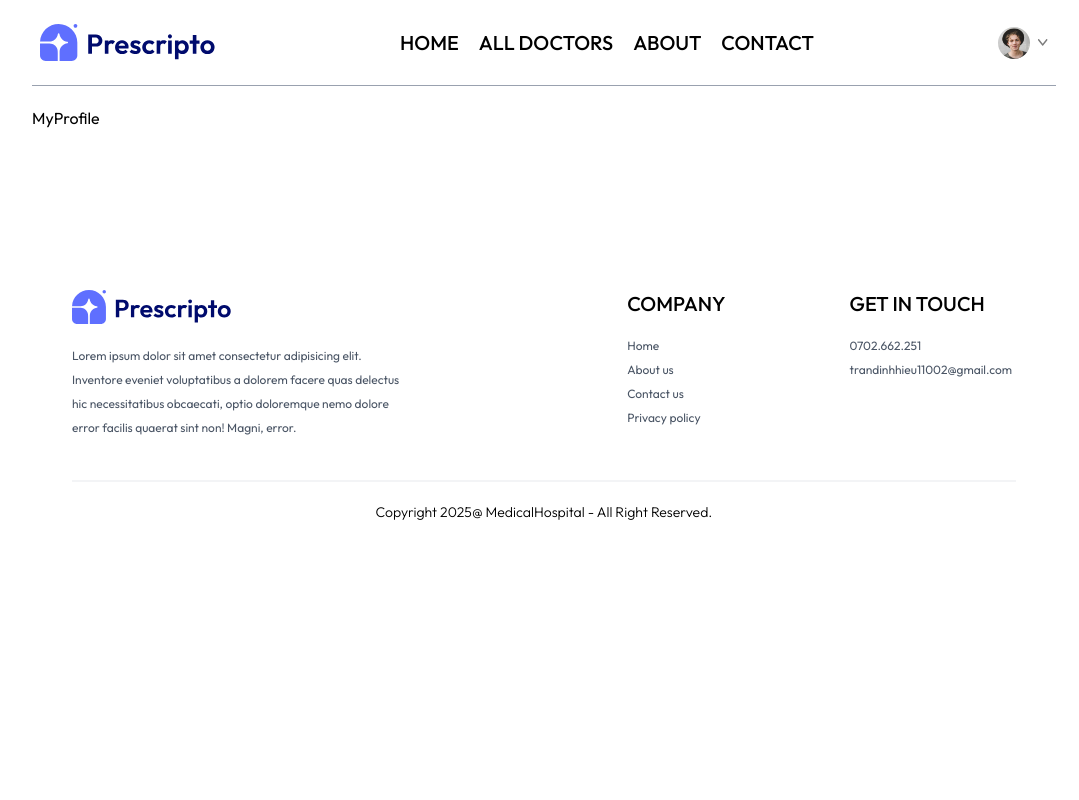
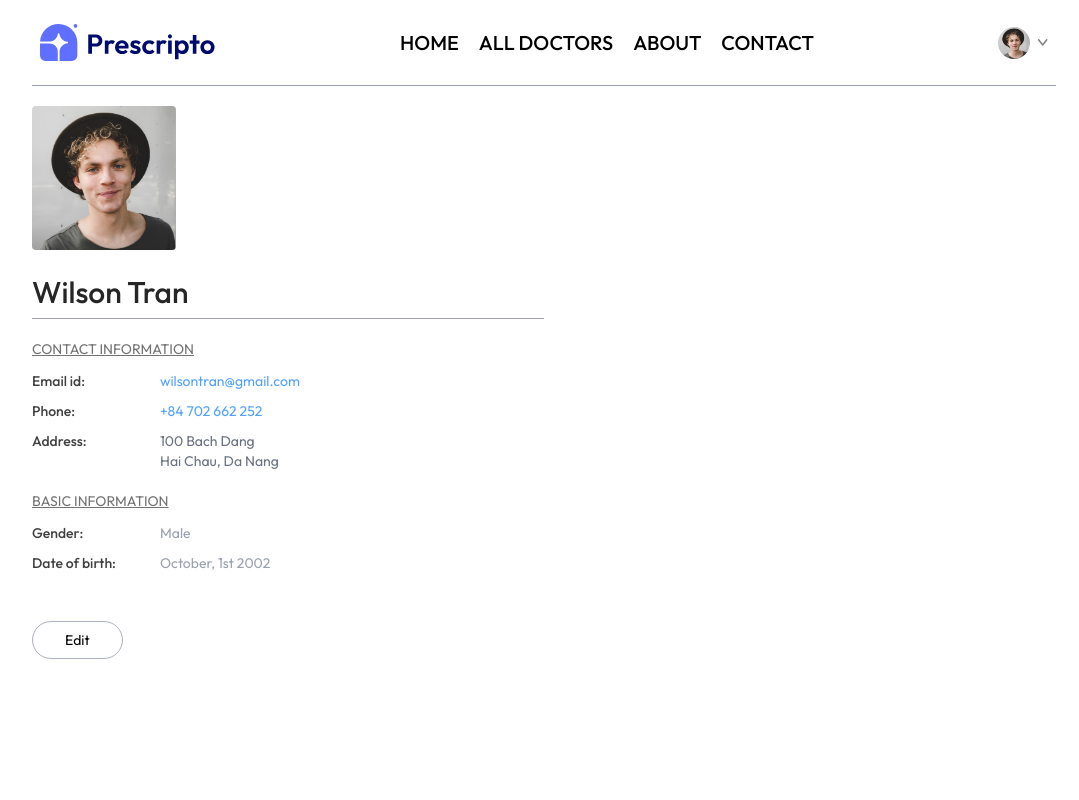
Before and after one commit to dinhhieu110/medbook_system, a React (Vite) app in the folder client/: page /my-profile in a window 1280 px wide. Shown: the top 800 px of the page, without its empty margins (96-1175 px from the left). Built offline with nearby package versions, Linux system fonts and the light colour scheme.

Commit message:
[MS-16][Client] Build profile page

```diff
--- a/client/src/pages/Login.jsx
+++ b/client/src/pages/Login.jsx
@@ -8,6 +8,7 @@ const Login = () => {
   const onFieldChanged = (key, value) => {
     setForm((prev) => ({ ...prev, [key]: value }));
   };
+  console.log(form);
 
   const onSubmitHandler = async (e) => {
     e.preventDefault();
--- a/client/src/pages/MyProfile.jsx
+++ b/client/src/pages/MyProfile.jsx
@@ -1,7 +1,144 @@
-import React from 'react';
+import React, { use, useState } from 'react';
+import { assets } from '../assets/assets';
 
 const MyProfile = () => {
-  return <div>MyProfile</div>;
+  const [userInfo, setUserInfo] = useState({
+    name: 'Wilson Tran',
+    image: assets.profile_pic,
+    email: 'wilsontran@gmail.com',
+    phone: '+84 702 662 252',
+    address: {
+      line1: '100 Bach Dang',
+      line2: 'Hai Chau, Da Nang',
+    },
+    gender: 'Male',
+    dob: 'October, 1st 2002',
+  });
+  const [isEditMode, setIsEditMode] = useState(false);
+  return (
+    <div className="max-w-lg flex flex-col gap-2 text-sm">
+      <img className="w-36 rounded" src={userInfo.image} alt="user_image" />
+      {isEditMode ? (
+        <input
+          className="bg-gray-50 text-3xl font-medium max-w-60 mt-4"
+          type="text"
+          onChange={(e) =>
+            setUserInfo((prev) => ({ ...prev, name: e.target.value }))
+          }
+          value={userInfo.name}
+        />
+      ) : (
+        <p className="font-medium text-3xl text-neutral-800 mt-4">
+          {userInfo.name}
+        </p>
+      )}
+      <hr className="bg-zinc-400 h-[1px] border-none" />
+      <div>
+        <p className="text-neutral-500 underline mt-3">CONTACT INFORMATION</p>
+        <div className="grid grid-cols-[1fr_3fr] gap-y-2.5 mt-3 text-neutral-700">
+          <p className="font-medium">Email id:</p>
+          <p className="text-blue-400">{userInfo.email}</p>
+          <p className="font-medium">Phone:</p>
+          {isEditMode ? (
+            <input
+              className="bg-gray-100 max-w-52"
+              type="text"
+              value={userInfo.phone}
+              onChange={(e) =>
+                setUserInfo((prev) => ({ ...prev, phone: e.target.value }))
+              }
+            />
+          ) : (
+            <p className="text-blue-400">{userInfo.phone}</p>
+          )}
+          <p className="font-medium">Address:</p>
+          {isEditMode ? (
+            <p>
+              <input
+                className="bg-gray-50"
+                type="text"
+                value={userInfo.address.line1}
+                onChange={(e) =>
+                  setUserInfo((prev) => ({
+                    ...prev,
+                    address: { ...prev, line1: e.target.value },
+                  }))
+                }
+              />
+              <br />
+              <input
+                className="bg-gray-50"
+                type="text"
+                value={userInfo.address.line2}
+                onChange={(e) =>
+                  setUserInfo((prev) => ({
+                    ...prev,
+                    address: { ...prev, line2: e.target.value },
+                  }))
+                }
+              />
+            </p>
+          ) : (
+            <p className="text-gray-500">
+              {userInfo.address.line1}
+              <br />
+              {userInfo.address.line2}
+            </p>
+          )}
+        </div>
+      </div>
+      <div>
+        <p className="text-neutral-500 underline mt-3">BASIC INFORMATION</p>
+        <div className="grid grid-cols-[1fr_3fr] gap-y-2.5 mt-3 text-neutral-700">
+          <p className="font-medium">Gender:</p>
+          {isEditMode ? (
+            <select
+              className="max-w-20 bg-gray-100"
+              value={userInfo.gender}
+              onChange={(e) =>
+                setUserInfo((prev) => ({ ...prev, gender: e.target.value }))
+              }
+            >
+              <option value="Male">Male</option>
+              <option value="Female">Female</option>
+            </select>
+          ) : (
+            <p className="text-gray-400">{userInfo.gender}</p>
+          )}
+          <p className="font-medium">Date of birth:</p>
+          {isEditMode ? (
+            <input
+              className="max-w-28 bg-gray-100"
+              type="date"
+              value={userInfo.dob}
+              onChange={(e) =>
+                setUserInfo((prev) => ({ ...prev, dob: e.target.value }))
+              }
+            />
+          ) : (
+            <p className="text-gray-400">{userInfo.dob}</p>
+          )}
+        </div>
+      </div>
+      <div className="mt-10">
+        {isEditMode ? (
+          <button
+            className="border border-primary px-8 py-2 rounded-full cursor-pointer hover:bg-primary hover:text-white transition-all duration-400"
+            onClick={() => setIsEditMode(false)}
+          >
+            Save Information
+          </button>
+        ) : (
+          <button
+            className="border border-primary px-8 py-2 rounded-full cursor-pointer hover:bg-primary hover:text-white transition-all duration-400"
+            onClick={() => setIsEditMode(true)}
+          >
+            Edit
+          </button>
+        )}
+      </div>
+    </div>
+  );
 };
 
 export default MyProfile;
```
Also changed, not shown: 1 other file (tests, documents, lock files or other folders).
